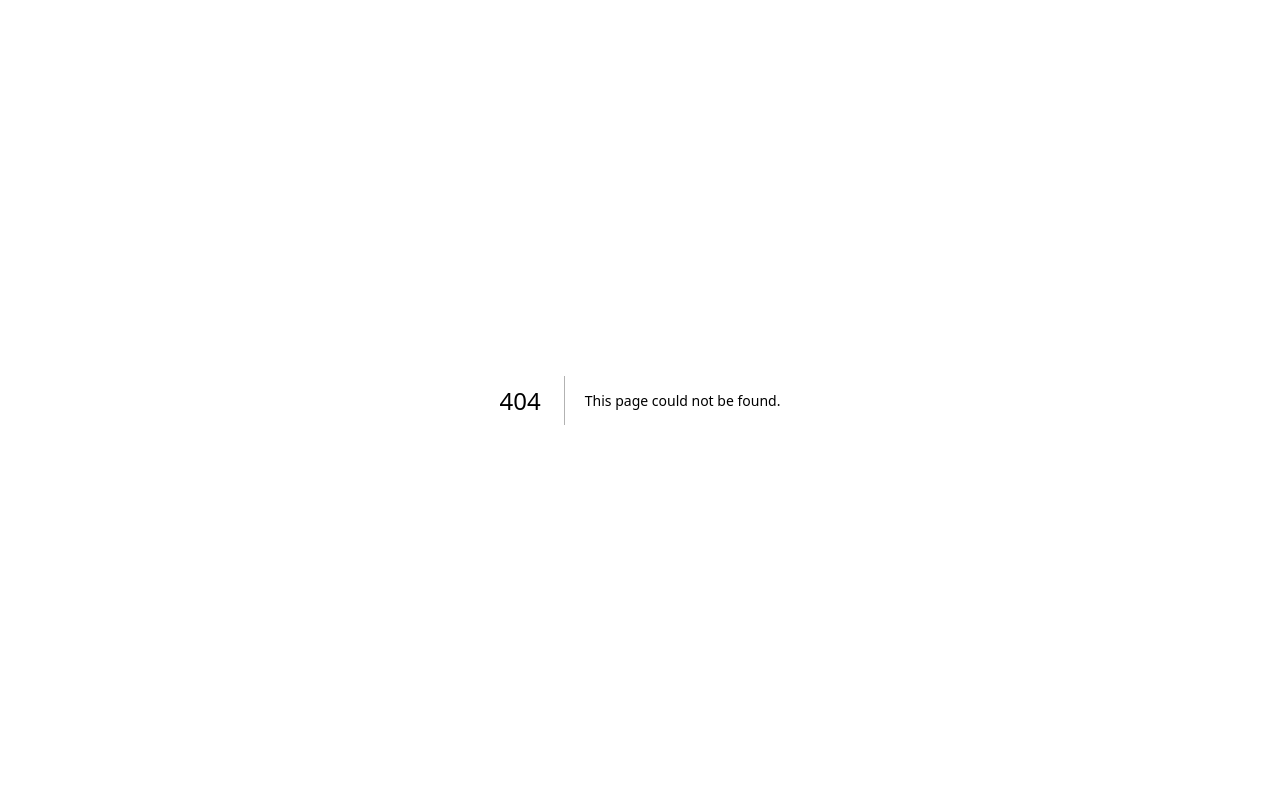
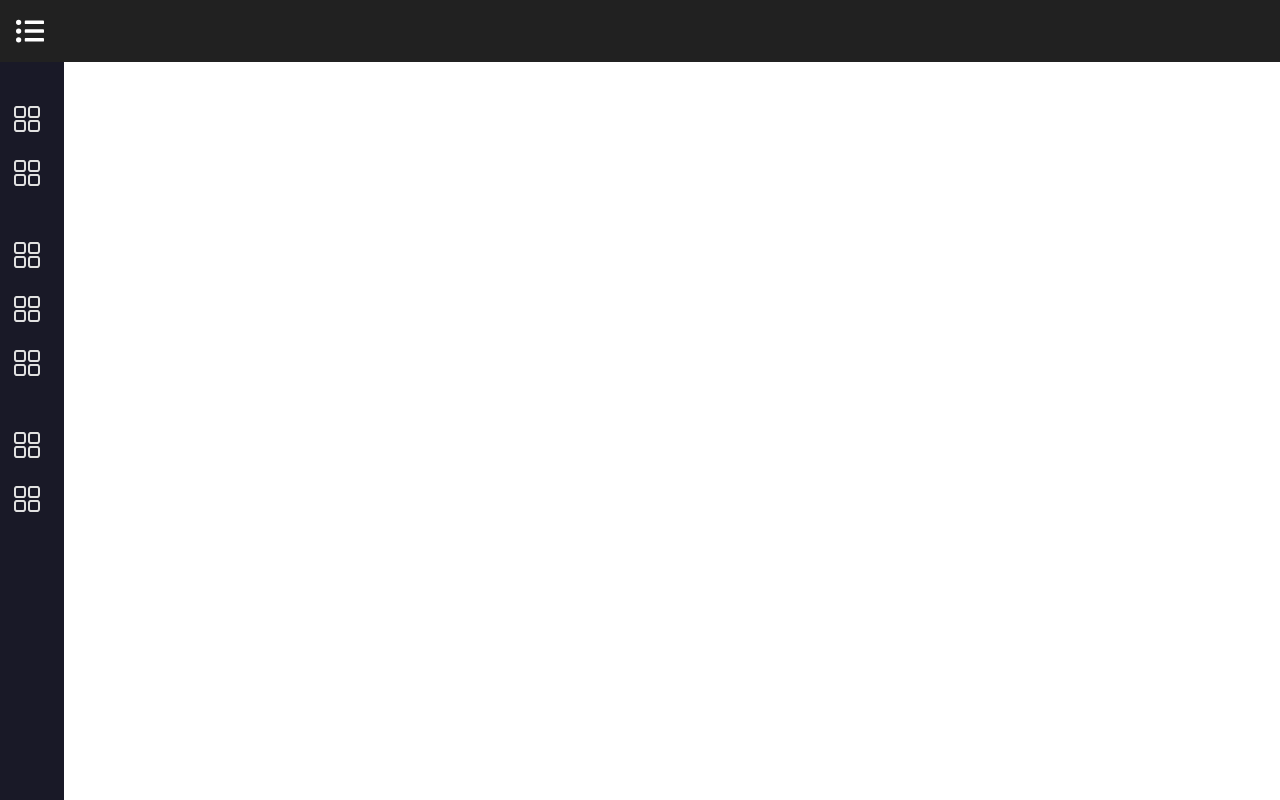
Before and after one commit to solomon-spec/tanbora, a Next.js app in the folder frontend/: page /dashboard in a window 1280 px wide. Before the commit this address had no page. Built offline with nearby package versions, Linux system fonts and the light colour scheme.

Commit message:
footer edit

```diff
--- /dev/null
+++ b/frontend/src/app/dashboard/page.tsx
@@ -0,0 +1,70 @@
+"use client";
+import { useState } from "react";
+import { RxDashboard } from "react-icons/rx";
+import { TbSchool } from "react-icons/tb";
+import { FaListUl } from "react-icons/fa";
+import { BsFillGrid3X3GapFill } from "react-icons/bs";
+import { PiNewspaper } from "react-icons/pi";
+import { TfiWrite } from "react-icons/tfi";
+import { AiOutlinePieChart } from "react-icons/ai";
+export default function page() {
+  const [open, setOpen] = useState(false);
+  const Menus = [
+    { title: "Dashboard", src: "Chart_fill", icon: RxDashboard },
+    { title: "Discover", src: "Chat", icon: BsFillGrid3X3GapFill },
+    { title: "My Exams", src: "User", gap: true, icon: PiNewspaper },
+    { title: "New Exams", src: "Calendar", icon: TfiWrite },
+    { title: "Analytics", src: "Chart", icon: AiOutlinePieChart },
+    { title: "Files", src: "Folder", gap: true },
+    { title: "Setting", src: "Setting" },
+  ];
+  return (
+    <div>
+      <nav className="bg-gray-900 fixed p-4 w-full z-10">
+        <FaListUl
+          className={` cursor-pointer w-7 text-3xl text-white`}
+          onClick={() => setOpen(!open)}
+        />
+      </nav>
+      <div className="flex h-full w-[100%]">
+        <div
+          className={`${open ? "w-72 sm:w-72" : "w-0 p-0 sm:w-16 sm:p-1"}
+                    font-poppins bg-[#191927] h-full  pt-24 duration-300 fixed overflow-y-scroll scrollbar-hide`}
+        >
+          <div className="flex gap-y-4 items-center flex-col">
+            <TbSchool
+              className={` text-white cursor-pointer duration-500 ${
+                open && "rotate-[360deg] text-[6rem]"
+              }`}
+            />
+            <h1
+              className={`text-white origin-left font-medium text-xl duration-200 ${
+                !open && "scale-0"
+              }`}
+            >
+              Fetagne
+            </h1>
+          </div>
+          <ul className="pt-6 p-0">
+            {Menus.map((Menu, index) => (
+              <li
+                key={index}
+                className={`flex  rounded-md p-2 cursor-pointer hover:bg-light-white text-gray-300 text-md items-center gap-x-1
+                            ${Menu.gap ? "mt-9" : "mt-2"} ${
+                  index === 0 && "bg-light-white"
+                } `}
+              >
+                <RxDashboard className="text-3xl" />
+                <span
+                  className={`${!open && "hidden"} origin-left duration-200`}
+                >
+                  {Menu.title}
+                </span>
+              </li>
+            ))}
+          </ul>
+        </div>
+      </div>
+    </div>
+  );
+}
--- a/frontend/src/components/Footer.tsx
+++ b/frontend/src/components/Footer.tsx
@@ -1,5 +1,39 @@
+import { BsFacebook } from "react-icons/bs";
+import { BsYoutube } from "react-icons/bs";
+import { BsInstagram } from "react-icons/bs";
+import {HiOutlineMail} from 'react-icons/hi'
+import {BsFillTelephoneFill} from "react-icons/bs"
 export default function Footer() {
   return (
-    <footer className="bg-red-100  p-4 text-center">this is the footer</footer>
+    <footer className="bg-gray-100">
+      <div className=" p-4 grid md:grid-cols-3 gap-6">
+        <div className="md:border-r-[1px] border-gray-500 p-2">
+          <p>
+            Discover your true potential with tanbora, the empowering online hub
+            where African high school students explore their passions, connect
+            with peers, and shape their brighter future.
+          </p>
+        </div>
+        <div className="p-2 md:border-r-[1px] border-gray-500">
+          Stay connected with us on our social media platforms for the latest
+          updates, events, and stories from our empowered community.
+          <div className="flex justify-center gap-6 mt-4">
+            <BsFacebook className="inline-block text-3xl " />
+            <BsInstagram className="inline-block text-3xl" />
+            <BsYoutube className="inline-block text-3xl" />
+          </div>
+        </div>
+        <p className="p-2 break-words">
+          Have questions or need assistance? Reach out to our dedicated support
+          team at <br />
+          <span className="font-semibold break-words"><HiOutlineMail className='inline-block text-2xl mr-4'/>customersupport@tanbora.com </span><br />
+          <span className="font-semibold"><BsFillTelephoneFill className='inline-block text-2xl mr-4'/>+251900000000</span>
+
+        </p>
+      </div>
+      <div>
+        <p className="text-center text-gray-600">&copy; All right reserved</p>
+      </div>
+    </footer>
   );
 }
```
Also changed, not shown: 1 other file (tests, documents, lock files or other folders).
